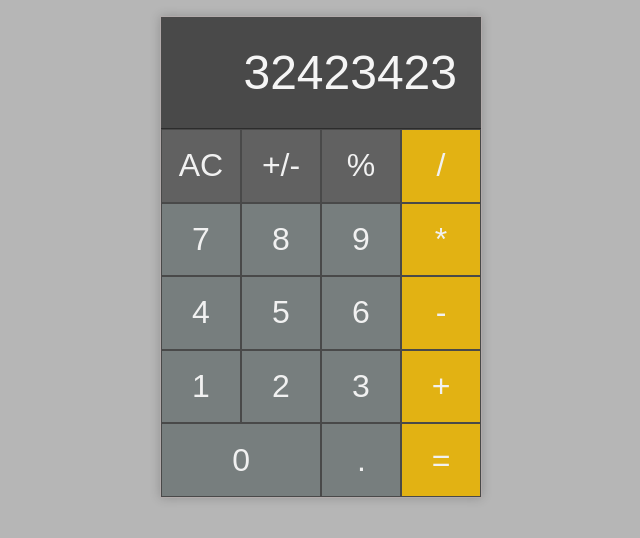
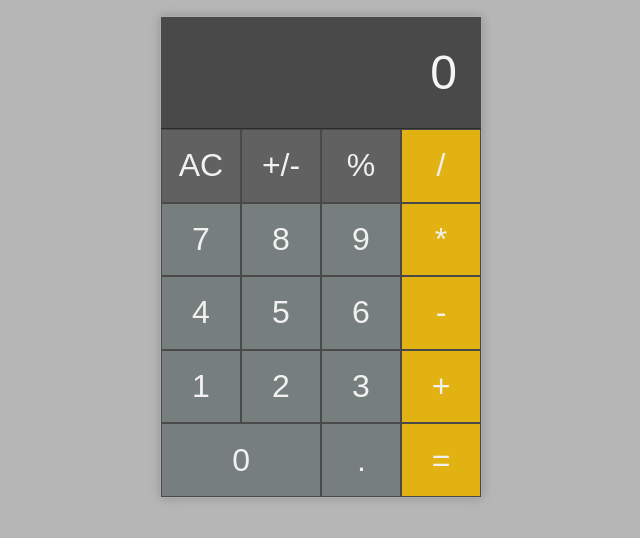
Before and after one commit to samko945/react-calc, a React (Create React App) app: page / in a window 1280 px wide. Shown: the top 538 px of the page, without its empty margins (319-959 px from the left). Built offline with nearby package versions, Linux system fonts and the light colour scheme.

Commit message:
calcReducer number values and operators

```diff
--- a/src/App.js
+++ b/src/App.js
@@ -1,13 +1,52 @@
-import React from "react";
+import React, { useReducer } from "react";
 import "./App.css";
 import Display from "./components/Display";
 import ButtonGrid from "./components/ButtonGrid";
 
+const calcDefaultState = {
+	currentValue: null,
+	currentValueDecimal: false,
+	previousValue: 0,
+	operator: null,
+};
+
+const calcReducer = (state, action) => {
+	if (action.type === "NEW_VALUE") {
+		if (state.currentValue === null) {
+			return { ...state, currentValue: action.value };
+		} else {
+			return { ...state, currentValue: state.currentValue + action.value };
+		}
+	}
+	if (action.type === "OPERATE") {
+		if (action.value === "/" || action.value === "*" || action.value === "-" || action.value === "+") {
+			return { ...state, previousValue: state.currentValue, currentValue: null, operator: action.value };
+		}
+		if (action.value === "=") {
+			const calculate = {
+				"/": (a, b) => a / b,
+				"*": (a, b) => a * b,
+				"-": (a, b) => a - b,
+				"+": (a, b) => a + b,
+			};
+			return { ...state, previousValue: calculate[state.operator](state.previousValue, state.currentValue || state.previousValue), currentValue: null, selectOperator: null };
+		}
+	}
+	return calcDefaultState;
+};
+
 function App() {
+	const [calcState, dispatchCalcAction] = useReducer(calcReducer, calcDefaultState);
+	function updateCurrentValue(e) {
+		dispatchCalcAction({ type: "NEW_VALUE", value: e.target.name });
+	}
+	function selectOperator(e) {
+		dispatchCalcAction({ type: "OPERATE", value: e.target.name });
+	}
 	return (
 		<div className="App">
-			<Display />
-			<ButtonGrid />
+			<Display value={calcState.currentValue || calcState.previousValue} />
+			<ButtonGrid onValueClick={updateCurrentValue} onOperatorClick={selectOperator} />
 		</div>
 	);
 }
--- a/src/components/Button.js
+++ b/src/components/Button.js
@@ -3,5 +3,9 @@ import "./Button.css";
 
 export default function Button(props) {
 	const isButtonLarge = props.size === "double";
-	return <button className={`${isButtonLarge ? "size-double" : ""} ${props.color}`}>{props.label}</button>;
+	return (
+		<button name={props.name} className={`${isButtonLarge ? "size-double" : ""} ${props.color}`} onClick={props.onClick}>
+			{props.label}
+		</button>
+	);
 }
--- a/src/components/ButtonGrid.js
+++ b/src/components/ButtonGrid.js
@@ -2,37 +2,37 @@ import React from "react";
 import Button from "./Button";
 import "./ButtonGrid.css";
 
-export default function ButtonGrid() {
+export default function ButtonGrid(props) {
 	return (
 		<div>
 			<div className="button-row">
-				<Button label="AC" color="col-s2" />
-				<Button label="+/-" color="col-s2" />
-				<Button label="%" color="col-s2" />
-				<Button label="/" color="col-p1" />
+				<Button name="AC" onClick={props.onOperatorClick} label="AC" color="col-s2" />
+				<Button name="+/-" onClick={props.onOperatorClick} label="+/-" color="col-s2" />
+				<Button name="%" onClick={props.onOperatorClick} label="%" color="col-s2" />
+				<Button name="/" onClick={props.onOperatorClick} label="/" color="col-p1" />
 			</div>
 			<div className="button-row">
-				<Button label="7" color="col-s1" />
-				<Button label="8" color="col-s1" />
-				<Button label="9" color="col-s1" />
-				<Button label="*" color="col-p1" />
+				<Button name="7" onClick={props.onValueClick} label="7" color="col-s1" />
+				<Button name="8" onClick={props.onValueClick} label="8" color="col-s1" />
+				<Button name="9" onClick={props.onValueClick} label="9" color="col-s1" />
+				<Button name="*" onClick={props.onOperatorClick} label="*" color="col-p1" />
 			</div>
 			<div className="button-row">
-				<Button label="4" color="col-s1" />
-				<Button label="5" color="col-s1" />
-				<Button label="6" color="col-s1" />
-				<Button label="-" color="col-p1" />
+				<Button name="4" onClick={props.onValueClick} label="4" color="col-s1" />
+				<Button name="5" onClick={props.onValueClick} label="5" color="col-s1" />
+				<Button name="6" onClick={props.onValueClick} label="6" color="col-s1" />
+				<Button name="-" onClick={props.onOperatorClick} label="-" color="col-p1" />
 			</div>
 			<div className="button-row">
-				<Button label="1" color="col-s1" />
-				<Button label="2" color="col-s1" />
-				<Button label="3" color="col-s1" />
-				<Button label="+" color="col-p1" />
+				<Button name="1" onClick={props.onValueClick} label="1" color="col-s1" />
+				<Button name="2" onClick={props.onValueClick} label="2" color="col-s1" />
+				<Button name="3" onClick={props.onValueClick} label="3" color="col-s1" />
+				<Button name="+" onClick={props.onOperatorClick} label="+" color="col-p1" />
 			</div>
 			<div className="button-row">
-				<Button size="double" label="0" color="col-s1" />
-				<Button label="." color="col-s1" />
-				<Button label="=" color="col-p1" />
+				<Button name="0" onClick={props.onValueClick} size="double" label="0" color="col-s1" />
+				<Button name="." onClick={props.onValueClick} label="." color="col-s1" />
+				<Button name="=" onClick={props.onOperatorClick} label="=" color="col-p1" />
 			</div>
 		</div>
 	);
--- a/src/components/Display.js
+++ b/src/components/Display.js
@@ -1,10 +1,10 @@
 import React from "react";
 import "./Display.css";
 
-export default function Display() {
+export default function Display(props) {
 	return (
 		<div className="Display">
-			<div className="display-value">32423423</div>
+			<div className="display-value">{props.value}</div>
 		</div>
 	);
 }
```
